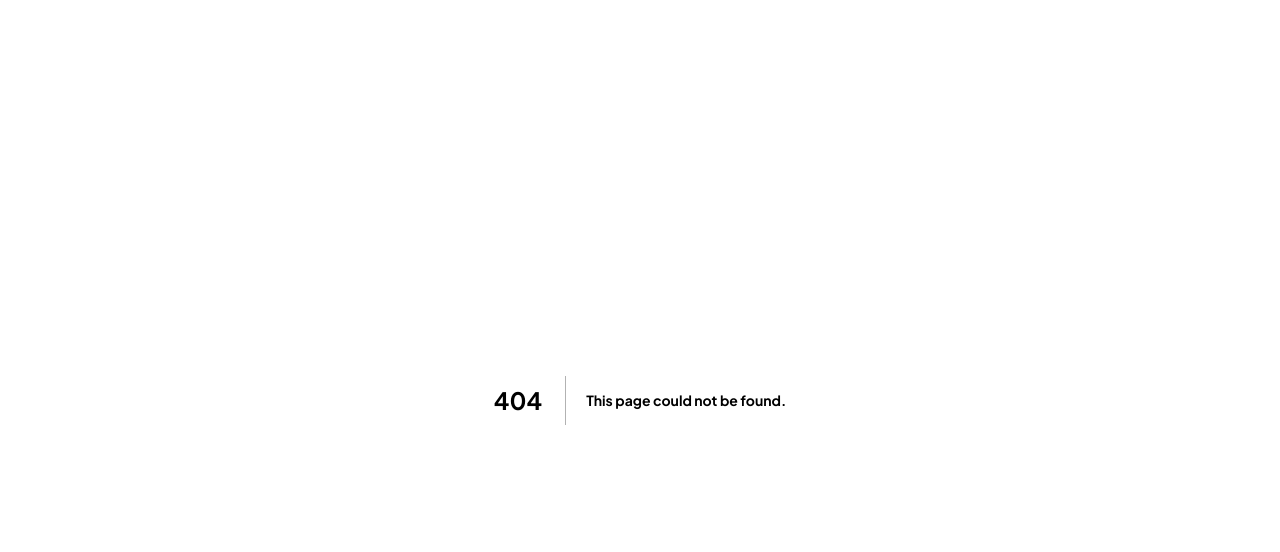
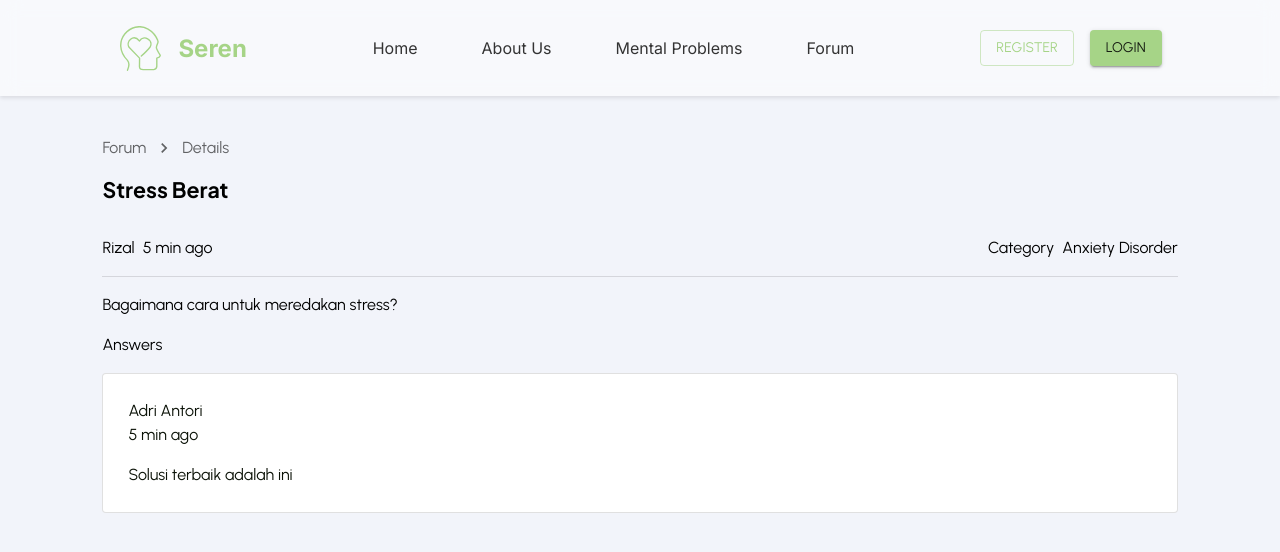
Before and after one commit to febriaaan22/milestone2, a Next.js app: page /forum/details in a window 1280 px wide. Before the commit this address had no page. Shown: the top 552 px of the page. Built offline with nearby package versions, Linux system fonts and the light colour scheme.

Commit message:
SS-32 feat: add detail thread components

```diff
--- /dev/null
+++ b/src/app/(routes)/forum/details/page.tsx
@@ -0,0 +1,15 @@
+"use client";
+import React from "react";
+import Navbar from "@/components/Navbar";
+import { HeadDetailThread } from "@/components";
+
+const DetailThreadPage: React.FC = () => {
+  return (
+    <>
+      <Navbar />
+      <HeadDetailThread />
+    </>
+  );
+};
+
+export default DetailThreadPage;
--- /dev/null
+++ b/src/components/BreadCrumbs/index.tsx
@@ -0,0 +1,20 @@
+import React from "react";
+import { Box, Breadcrumbs, Link } from "@mui/material";
+import { NavigateNext } from "@mui/icons-material";
+
+const BreadCrumbs: React.FC = () => {
+  return (
+    <Box sx={{ mt: 12 }}>
+      <Breadcrumbs separator={<NavigateNext fontSize="small" />}>
+        <Link underline="hover" color="inherit" href="/forum">
+          Forum
+        </Link>
+        <Link underline="hover" color="inherit" href="">
+          Details
+        </Link>
+      </Breadcrumbs>
+    </Box>
+  );
+};
+
+export default BreadCrumbs;
--- /dev/null
+++ b/src/components/CommentCard/CommentCard.module.scss
@@ -0,0 +1,10 @@
+.container{
+    padding: 25px;
+    display: flex;
+    flex-direction: column;
+    gap: 1rem;
+}
+
+.userName{
+    font-weight: 700;
+}
--- /dev/null
+++ b/src/components/CommentCard/index.tsx
@@ -0,0 +1,21 @@
+import React from "react";
+import { Box, Card, Typography } from "@mui/material";
+import styles from "./CommentCard.module.scss";
+
+const CommentCard: React.FC = () => {
+  return (
+    <Card variant="outlined">
+      <Box className={styles.container}>
+        <Box className={styles.topItems}>
+          <Typography className={styles.userName} variant="body1">
+            Adri Antori
+          </Typography>
+          <Typography variant="body1">5 min ago</Typography>
+        </Box>
+        <Typography variant="body1">Solusi terbaik adalah ini</Typography>
+      </Box>
+    </Card>
+  );
+};
+
+export default CommentCard;
--- /dev/null
+++ b/src/components/HeadDetailThread/HeadDetailThread.module.scss
@@ -0,0 +1,37 @@
+.container {
+    padding: 5vh 8vw;
+    display: flex;
+    flex-direction: column;
+    gap: 1rem;
+}
+
+
+.subSection{
+    display: flex;
+    gap: 16px;
+    justify-content: space-between;
+}
+
+.rightSection, .leftSection{
+    display: flex;
+    gap: 8px;
+    margin-top: 1rem;
+    align-items: flex-end;
+}
+
+.userName{
+    font-weight: 700;
+}
+
+.category{
+    font-weight: 700;
+}
+
+.questionData{
+    margin-top: 1rem;
+}
+
+.answer{
+    font-weight: 700 ;
+    font-size: 18px;
+}
--- /dev/null
+++ b/src/components/HeadDetailThread/index.tsx
@@ -0,0 +1,50 @@
+import React from "react";
+import { Box, Typography, Divider } from "@mui/material";
+import styles from "./HeadDetailThread.module.scss";
+import { BreadCrumbs, CommentCard } from "..";
+
+const HeadDetailThread: React.FC = () => {
+  return (
+    <>
+      <Box className={styles.container}>
+        <BreadCrumbs />
+        <Typography className={styles.titleThread} variant="h5" component="h1">
+          Stress Berat
+        </Typography>
+        <Box className={styles.subSection}>
+          <Box className={styles.leftSection}>
+            <Typography className={styles.userName} variant="body1">
+              Rizal
+            </Typography>
+            <Typography className={styles.postTime} variant="body1">
+              5 min ago
+            </Typography>
+          </Box>
+          <Box className={styles.rightSection}>
+            <Typography className={styles.category} variant="body1">
+              Category
+            </Typography>
+            <Typography className={styles.categoryData} variant="body1">
+              Anxiety Disorder
+            </Typography>
+          </Box>
+        </Box>
+
+        <Divider />
+        <Typography
+          className={styles.questionData}
+          variant="body1"
+          component="h2"
+        >
+          Bagaimana cara untuk meredakan stress?
+        </Typography>
+        <Typography className={styles.answer} variant="body1">
+          Answers
+        </Typography>
+        <CommentCard />
+      </Box>
+    </>
+  );
+};
+
+export default HeadDetailThread;
--- a/src/components/index.tsx
+++ b/src/components/index.tsx
@@ -8,3 +8,6 @@ export { default as HeroSection } from "./Home/HeroSection";
 export { default as WhatIsSeren } from "./Home/HeroSection/WhatIsSeren";
 export { default as WeHelpYou } from "./Home/WeHelpYou";
 export { default as StayInformed } from "./Home/StayInformed";
+export { default as BreadCrumbs } from "./BreadCrumbs";
+export { default as HeadDetailThread } from "./HeadDetailThread";
+export { default as CommentCard } from "./CommentCard";
```
Also changed, not shown: src/app/(routes)/forum/page.tsx (added).
